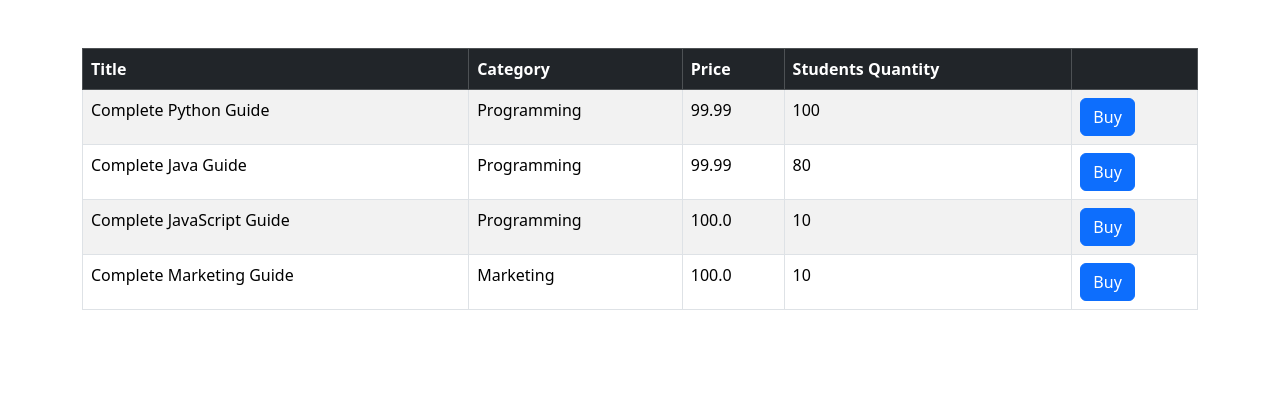
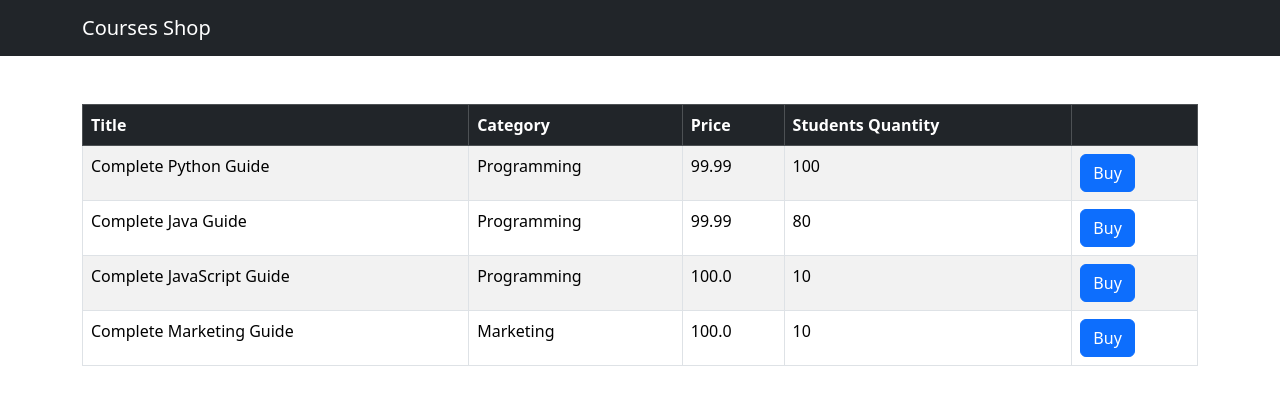
Before and after one commit to ramorozov/courses, a Django app: page /shop/ in a window 1280 px wide. Shown: the top 405 px of the page. Run offline with Django 4.2, Linux system fonts and the light colour scheme; data comes from the database, SQL or seed files in the repository.

Commit message:
Added navbar

```diff
--- a/shop/templates/base.html
+++ b/shop/templates/base.html
@@ -6,9 +6,18 @@
     <meta name="viewport" content="width=device-width, initial-scale=1.0">
     <!-- Получение Bootstrap -->
     <link href="https://cdn.jsdelivr.net/npm/bootstrap@5.3.3/dist/css/bootstrap.min.css" rel="stylesheet" integrity="sha384-QWTKZyjpPEjISv5WaRU9OFeRpok6YctnYmDr5pNlyT2bRjXh0JMhjY6hW+ALEwIH" crossorigin="anonymous">
-    <title>Couses app</title>
+    <!-- Добавление заголова страницы -->
+    <title>
+        {% block title %}{% endblock %}
+    </title>
 </head>
 <body>
+    <!-- Блок навигации -->
+    <nav class="navbar navbar-dark bg-dark">
+        <div class="container">
+            <a href="" class="navbar-brand">Courses Shop</a>
+        </div>
+    </nav>
     <!-- Блок влючения шаблонов -->
     <main class="container">
         {% block content %}
--- a/shop/templates/courses.html
+++ b/shop/templates/courses.html
@@ -2,6 +2,10 @@
 
 <!-- Расширение шаблона base -->
 {% extends "base.html" %}
+
+<!-- Блок заголовка страницы -->
+{% block title %}All courses{% endblock %}
+
 <!-- Начало включения в шаблон content -->
 {% block content %}
 <table class="table mt-5 table-bordered table-striped table-hover">
```
